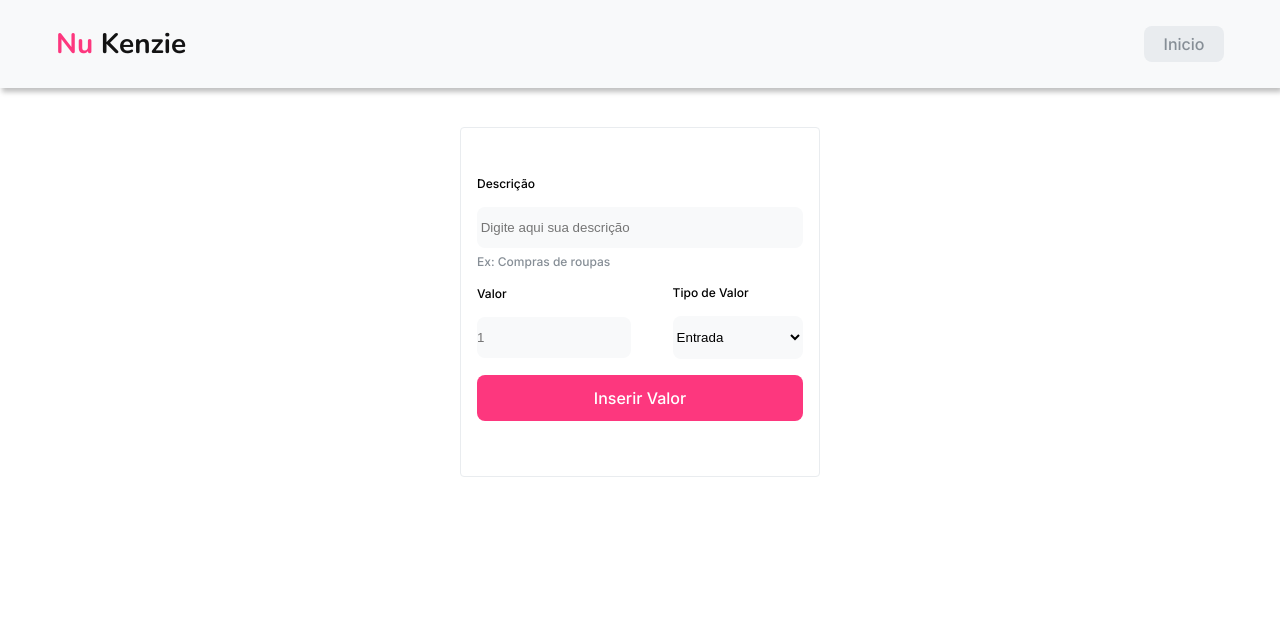
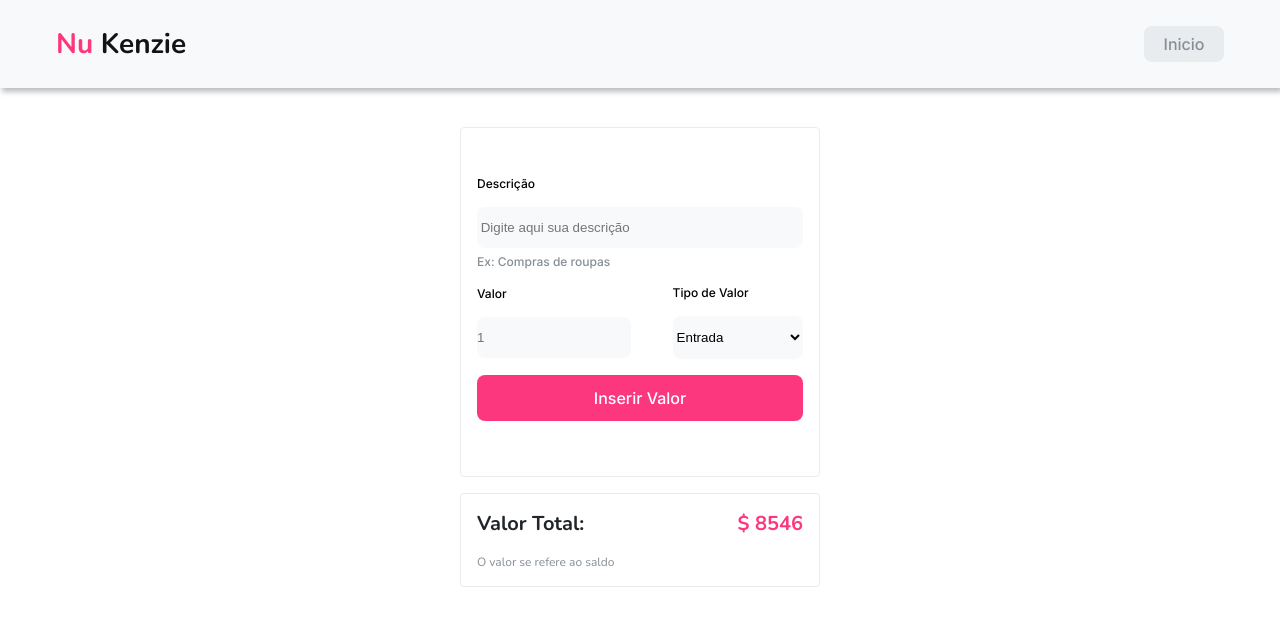
Before and after one commit to ThiagoKalac/nu-kenzie-ThiagoKalac, a React (Create React App) app: page / in a window 1280 px wide. Both pictures are taken after a click on the button "Iniciar". Shown: the top 626 px of the page. Built offline with nearby package versions, Linux system fonts and the light colour scheme.

Commit message:
feat: created the totalMoney component and implemented css styling

```diff
--- a/src/components/Dashboard/Dashboard.jsx
+++ b/src/components/Dashboard/Dashboard.jsx
@@ -1,14 +1,16 @@
 // style
 import './Dashboard.css'
 // components
-import Header from "./Header/Header";
-import Form from './Form/Form';
+import Header from "./Header/Header"
+import Form from './Form/Form'
+import TotalMoney from './TotalMoney/TotalMoney'
 
 function Dashboard({setIsLoggedIn}) {
   return (
     <div className='containerDashboard'>
           <Header setIsLoggedIn={setIsLoggedIn} />
-          <Form/>
+          <Form />
+          <TotalMoney/>
     </div>
   );
 }
--- a/src/components/Dashboard/Form/Form.jsx
+++ b/src/components/Dashboard/Form/Form.jsx
@@ -10,7 +10,7 @@ function Form() {
 
 
   return (
-    <form onSubmit={(event)=> event.preventDefault()}  className="form flex f-column gap-2">
+    <form onSubmit={(event)=> event.preventDefault()}  className="container form flex f-column gap-2">
       <section className="section__description flex f-column">
         <label htmlFor="description">Descrição</label>
         <input className="input-df" type="text" name="description"  id="description" placeholder=" Digite aqui sua descrição"/>
--- /dev/null
+++ b/src/components/Dashboard/TotalMoney/TotalMoney.css
@@ -0,0 +1,27 @@
+.sectionTotalMoney{
+    width: 360px;
+    max-width: 100%;
+    margin-top: 16px;
+    padding: 16px;
+    border: 1px solid var(--gray-2);
+    border-radius: 4px;
+}
+
+.sectionTotalMoney > div{
+    margin-bottom: 16px;
+}
+
+
+.totalMoney__text{
+    font:var(--title-3);
+    color: var(--gray-4);
+}
+
+.totalMoney__text--value{
+    color: var(--color-primary);
+}
+
+.spanDescriptionTotalMoney{
+    font: var(--body);
+    color:var(--gray-3);
+}
--- /dev/null
+++ b/src/components/Dashboard/TotalMoney/TotalMoney.jsx
@@ -0,0 +1,15 @@
+import './TotalMoney.css'
+
+function TotalMoney() {
+    return (
+        <section className='sectionTotalMoney container'>
+            <div className="flex f-justify-between f-align-center">
+                <h2 className='totalMoney__text'>Valor Total:</h2>
+                <p className='totalMoney__text totalMoney__text--value'>$ 8546</p>
+            </div>
+            <span className="spanDescriptionTotalMoney">O valor se refere ao saldo</span>
+        </section>
+    )
+}
+
+export default TotalMoney
```
